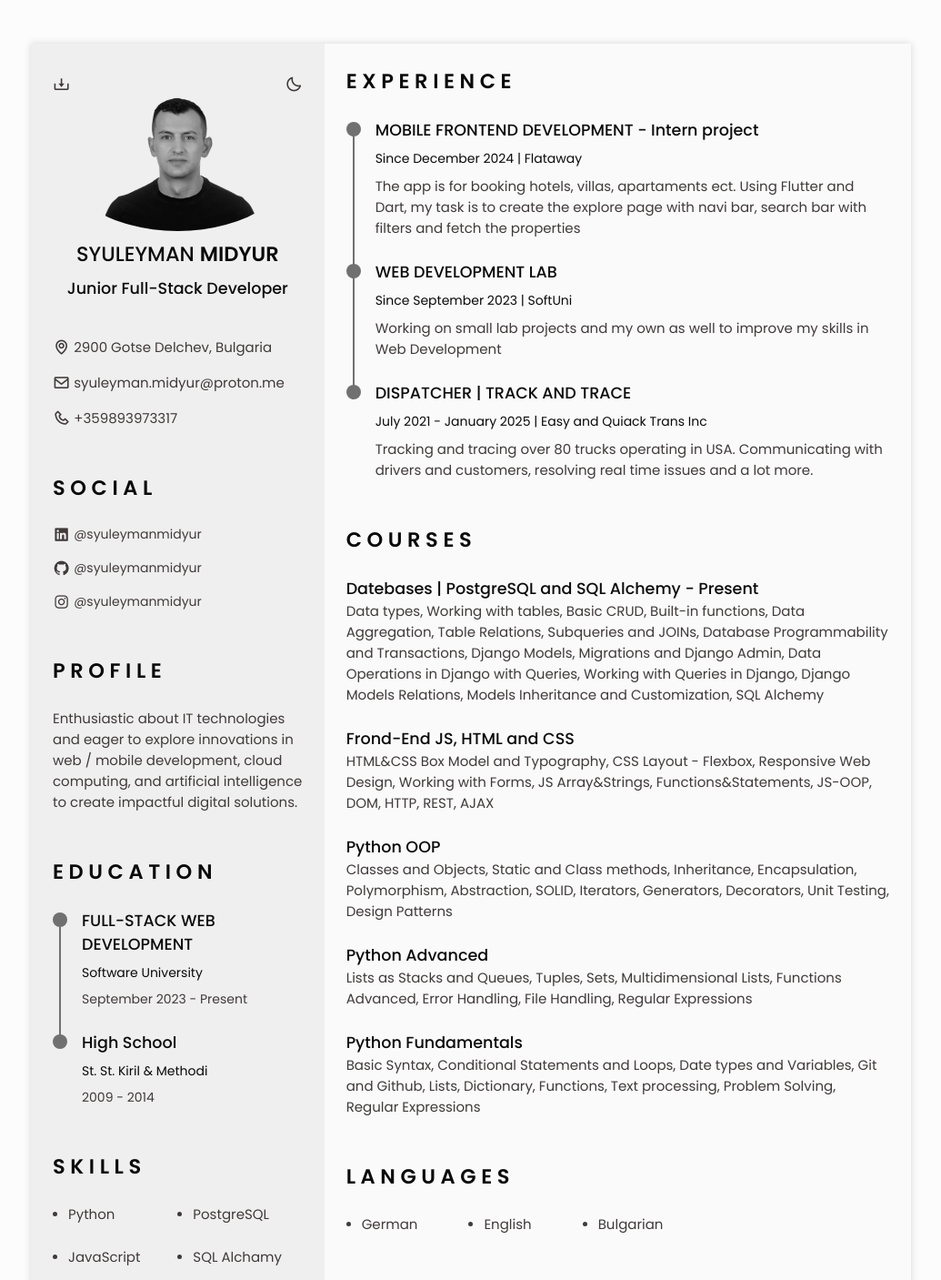
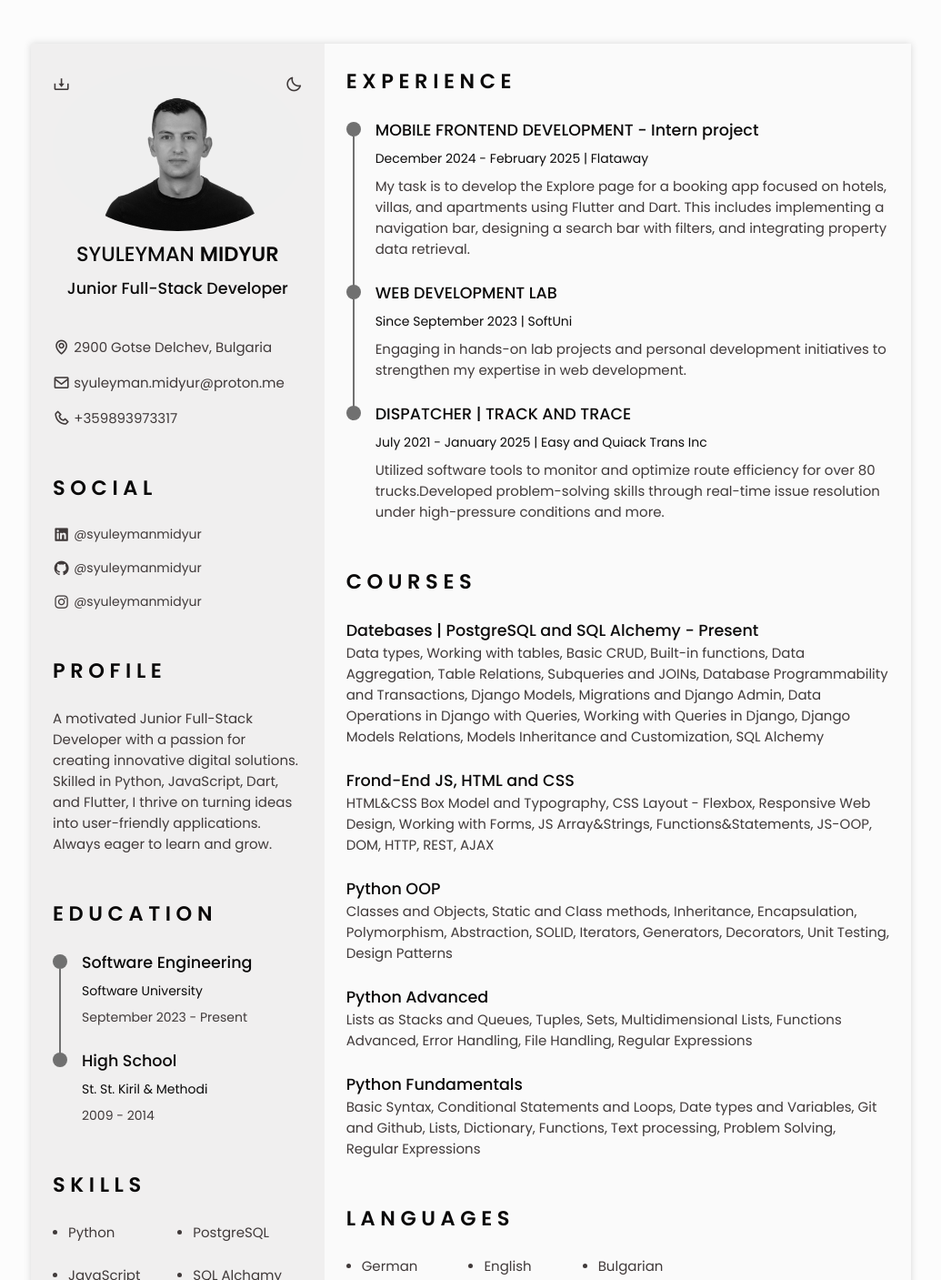
Before and after one commit to SyuleymanMidyur/Responsive-Resume-SM, a plain HTML site: page index.html in a window 1280 px wide. Shown: the top 1407 px of the page at 91% size, without its empty margins (122-1157 px from the left). Drawn offline with nearby package versions, Linux system fonts and the light colour scheme.

Commit message:
Resume updated

```diff
--- a/index.html
+++ b/index.html
@@ -132,7 +132,7 @@
                     <section class="profile section" id="profile">
                         <h2 class="section-title">Profile</h2>
 
-                        <p class="profile__description">Enthusiastic about IT technologies and eager to explore innovations in web / mobile development, cloud computing, and artificial intelligence to create impactful digital solutions.</p>
+                        <p class="profile__description">A motivated Junior Full-Stack Developer with a passion for creating innovative digital solutions. Skilled in Python, JavaScript, Dart, and Flutter, I thrive on turning ideas into user-friendly applications. Always eager to learn and grow.</p>
                     </section>
 
                     <!--========== EDUCATION ==========-->
@@ -147,7 +147,7 @@
                                 </div>
 
                                 <div class="education__data bd-grid">
-                                    <h3 class="education__title">FULL-STACK WEB DEVELOPMENT</h3>
+                                    <h3 class="education__title">Software Engineering</h3>
                                     <span class="education__studies">Software University</span>
                                     <span class="education__year">September 2023 - Present</span>
                                 </div>
@@ -224,8 +224,8 @@
 
                                 <div class="experience__data bd-grid">
                                     <h3 class="experience__title">MOBILE FRONTEND DEVELOPMENT - Intern project</h3>
-                                    <span class="experience__company">Since December 2024 | Flataway</span>
-                                    <p class="experience__description">The app is for booking hotels, villas, apartaments ect. Using Flutter and Dart, my task is to create the explore page with navi bar, search bar with filters and fetch the properties</p>
+                                    <span class="experience__company">December 2024 - February 2025 | Flataway</span>
+                                    <p class="experience__description">My task is to develop the Explore page for a booking app focused on hotels, villas, and apartments using Flutter and Dart. This includes implementing a navigation bar, designing a search bar with filters, and integrating property data retrieval.</p>
                                 </div>
                             </div>
                             <div class="experience__content">
@@ -237,7 +237,7 @@
                                 <div class="experience__data bd-grid">
                                     <h3 class="experience__title">WEB DEVELOPMENT LAB</h3>
                                     <span class="experience__company">Since September 2023 | SoftUni</span>
-                                    <p class="experience__description">Working on small lab projects and my own as well to improve my skills in Web Development</p>
+                                    <p class="experience__description">Engaging in hands-on lab projects and personal development initiatives to strengthen my expertise in web development.</p>
                                 </div>
                             </div>
                             <div class="experience__content">
@@ -249,7 +249,7 @@
                                 <div class="experience__data bd-grid">
                                     <h3 class="experience__title">DISPATCHER | TRACK AND TRACE</h3>
                                     <span class="experience__company">July 2021 - January 2025 | Easy and Quiack Trans Inc</span>
-                                    <p class="experience__description">Tracking and tracing over 80 trucks operating in USA. Communicating with drivers and customers, resolving real time issues and a lot more.</p>
+                                    <p class="experience__description">Utilized software tools to monitor and optimize route efficiency for over 80 trucks.Developed problem-solving skills through real-time issue resolution under high-pressure conditions and more.</p>
                                 </div>
                             </div>
                         </div>
```
